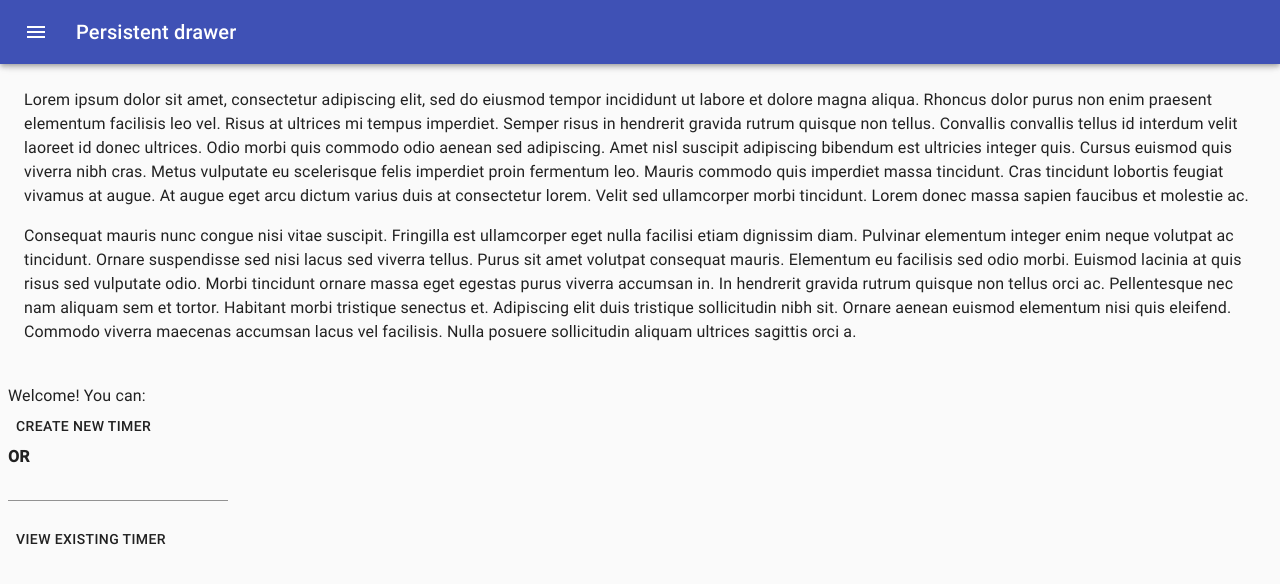
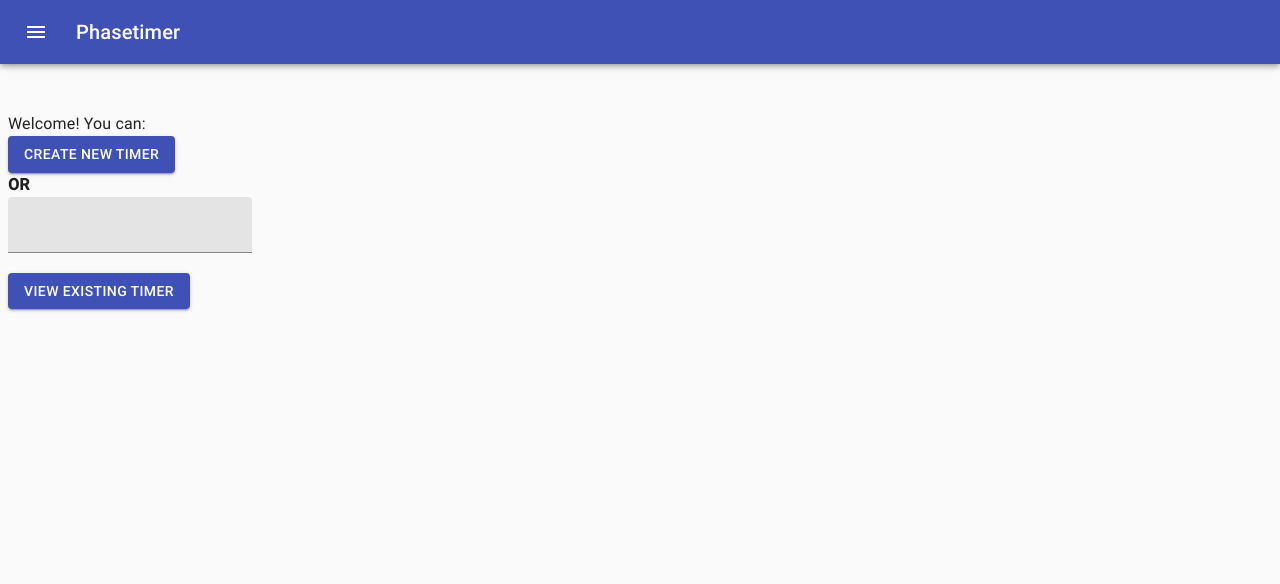
Before and after one commit to allquixotic/phasetimer, a React (Create React App) app in the folder client/: page / in a window 1280 px wide. Shown: the top 584 px of the page. Built offline with nearby package versions, Linux system fonts and the light colour scheme.

Commit message:
More updates

```diff
--- a/client/src/App.tsx
+++ b/client/src/App.tsx
@@ -7,6 +7,7 @@ import Route from './util/Route';
 import MyAppBar from './parts/MyAppBar';
 import { Box } from '@material-ui/core';
 
+// eslint-disable-next-line
 const theme = {
   global: {
     font: {
--- a/client/src/pages/Home.tsx
+++ b/client/src/pages/Home.tsx
@@ -9,13 +9,13 @@ const Home: React.FC = () => {
   return (
     <div style={divStyle}>
       <Typography>Welcome! You can:</Typography>
-      <Button onClick={(e) => {
+      <Button variant="contained" color="primary" onClick={(e) => {
           navigate("/timerAdmin");
       }}>Create new timer</Button>
       <br/>
       <Typography><b>OR</b></Typography>
-      <Box width="small"><TextField></TextField></Box><br/>
-      <Button type="submit" value={value} onChange={event => setValue((event.target as HTMLInputElement).value)}>View existing timer</Button>
+      <Box width="small"><TextField variant="filled"></TextField></Box><br/>
+      <Button variant="contained" color="primary" type="submit" value={value} onChange={event => setValue((event.target as HTMLInputElement).value)}>View existing timer</Button>
     </div>
   );
 }
--- a/client/src/pages/TimerAdmin.tsx
+++ b/client/src/pages/TimerAdmin.tsx
@@ -1,3 +1,4 @@
+// eslint-disable-next-line
 import React, { Component, useState, useEffect } from 'react';
 // eslint-disable-next-line
 import { Box, Button, TextField, Typography, Link, Select } from '@material-ui/core';
@@ -5,6 +6,7 @@ import queryString from 'query-string';
 // eslint-disable-next-line
 import { navigate } from '@reach/router';
 import Paper from '@material-ui/core/Paper';
+// eslint-disable-next-line
 import { EditingState, ChangeSet } from '@devexpress/dx-react-grid';
 import {
   Grid,
@@ -93,7 +95,7 @@ export default (props: any) => {
     getAuth().then(() => {
       getPhases(auth.sid);
     });
-  }, [auth]);
+  }, [auth, props.location.search]);
 
   const commitChanges = ({ added, changed, deleted } : { added?: ReadonlyArray<any>, changed?:{[key: string]: any;}, deleted?: ReadonlyArray<number | string> }) => {
     let changedRows: Phase[] = [];
--- a/client/src/parts/MyAppBar.tsx
+++ b/client/src/parts/MyAppBar.tsx
@@ -109,7 +109,7 @@ const MyAppBar: React.FC = () => {
             <MenuIcon />
           </IconButton>
           <Typography variant="h6" noWrap>
-            Persistent drawer
+            Phasetimer
           </Typography>
         </Toolbar>
       </AppBar>
@@ -152,29 +152,6 @@ const MyAppBar: React.FC = () => {
         })}
       >
         <div className={classes.drawerHeader} />
-        <Typography paragraph>
-          Lorem ipsum dolor sit amet, consectetur adipiscing elit, sed do eiusmod tempor incididunt
-          ut labore et dolore magna aliqua. Rhoncus dolor purus non enim praesent elementum
-          facilisis leo vel. Risus at ultrices mi tempus imperdiet. Semper risus in hendrerit
-          gravida rutrum quisque non tellus. Convallis convallis tellus id interdum velit laoreet id
-          donec ultrices. Odio morbi quis commodo odio aenean sed adipiscing. Amet nisl suscipit
-          adipiscing bibendum est ultricies integer quis. Cursus euismod quis viverra nibh cras.
-          Metus vulputate eu scelerisque felis imperdiet proin fermentum leo. Mauris commodo quis
-          imperdiet massa tincidunt. Cras tincidunt lobortis feugiat vivamus at augue. At augue eget
-          arcu dictum varius duis at consectetur lorem. Velit sed ullamcorper morbi tincidunt. Lorem
-          donec massa sapien faucibus et molestie ac.
-        </Typography>
-        <Typography paragraph>
-          Consequat mauris nunc congue nisi vitae suscipit. Fringilla est ullamcorper eget nulla
-          facilisi etiam dignissim diam. Pulvinar elementum integer enim neque volutpat ac
-          tincidunt. Ornare suspendisse sed nisi lacus sed viverra tellus. Purus sit amet volutpat
-          consequat mauris. Elementum eu facilisis sed odio morbi. Euismod lacinia at quis risus sed
-          vulputate odio. Morbi tincidunt ornare massa eget egestas purus viverra accumsan in. In
-          hendrerit gravida rutrum quisque non tellus orci ac. Pellentesque nec nam aliquam sem et
-          tortor. Habitant morbi tristique senectus et. Adipiscing elit duis tristique sollicitudin
-          nibh sit. Ornare aenean euismod elementum nisi quis eleifend. Commodo viverra maecenas
-          accumsan lacus vel facilisis. Nulla posuere sollicitudin aliquam ultrices sagittis orci a.
-        </Typography>
       </main>
     </div>
   );
```
